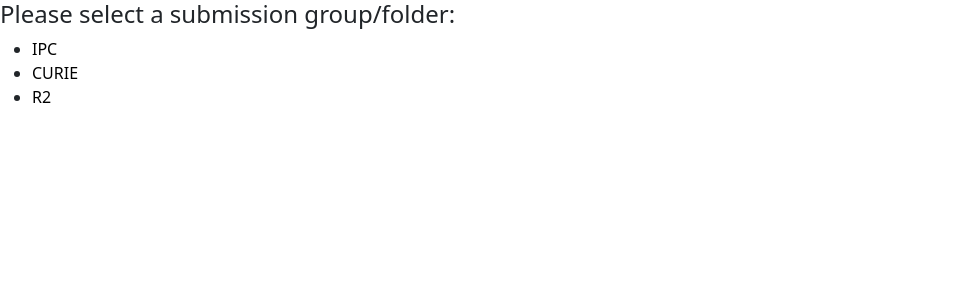
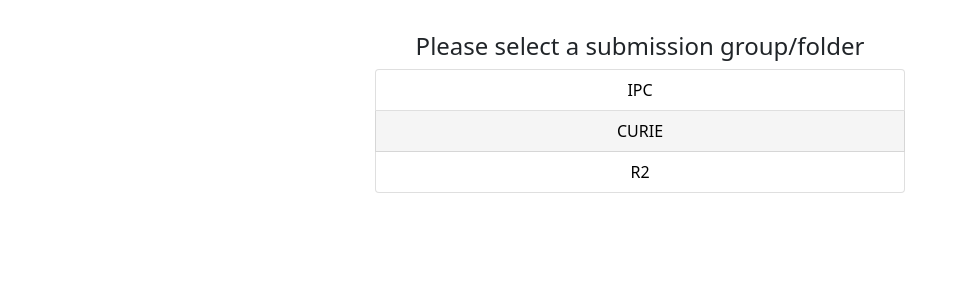
Before and after one commit to inab/DAC-Management-Portal, a Next.js app: page /panel/create in a window 1280 px wide. Shown: the top 300 px of the page, without its empty margins (0-966 px from the left). Built offline with nearby package versions, Linux system fonts and the light colour scheme.

Commit message:
Create DACs (Pages): Updating page styles (Bootstrap)

```diff
--- a/pages/panel/create/index.js
+++ b/pages/panel/create/index.js
@@ -3,14 +3,17 @@ import Link from 'next/link';
 
 export default function create(data) {
   return (
-      <div>
+    <div class="container">
+      <div class="content-wrapper">
+        <div class="row justify-content-center text-center">
           <h4>
-           Please select a submission group/folder:
+            Please select a submission group/folder
           </h4>
-        <ul>
-            {data.groups.map((el,index) =>
+          <div class="col-6">
+            <ul class="list-group list-group-hover list-group-striped">
+              {data.groups.map((el, index) =>
               (
-                    <li key={index}>
+                <li key={index} class="list-group-item">
                   <Link key={index} href="/panel/create/[id]" as={`/panel/create/${el}`}>
                     <a> {el} </a>
                   </Link>
@@ -18,6 +21,9 @@ export default function create(data) {
               )
               )}
             </ul>
+          </div>
+        </div>
+      </div>
     </div>
   )
 }
```
Lines whose indentation alone changed are shown as unchanged.
